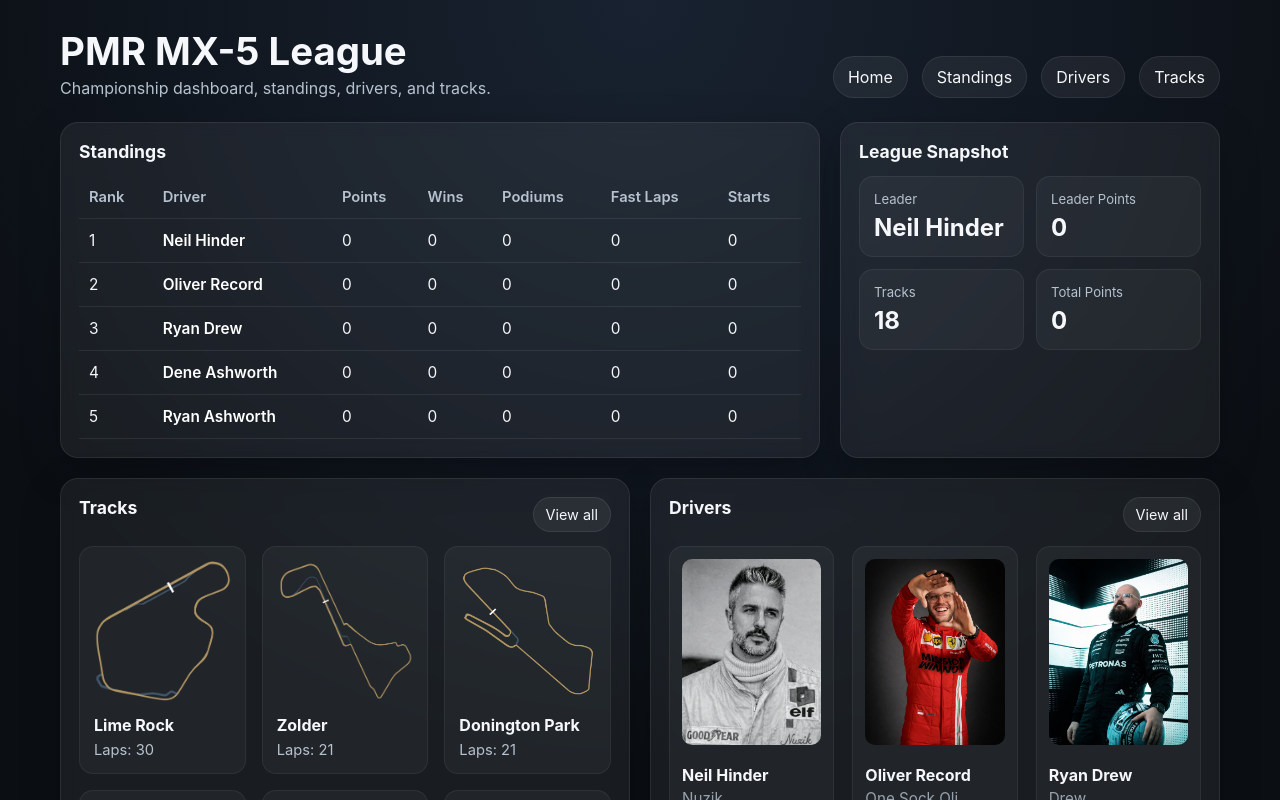
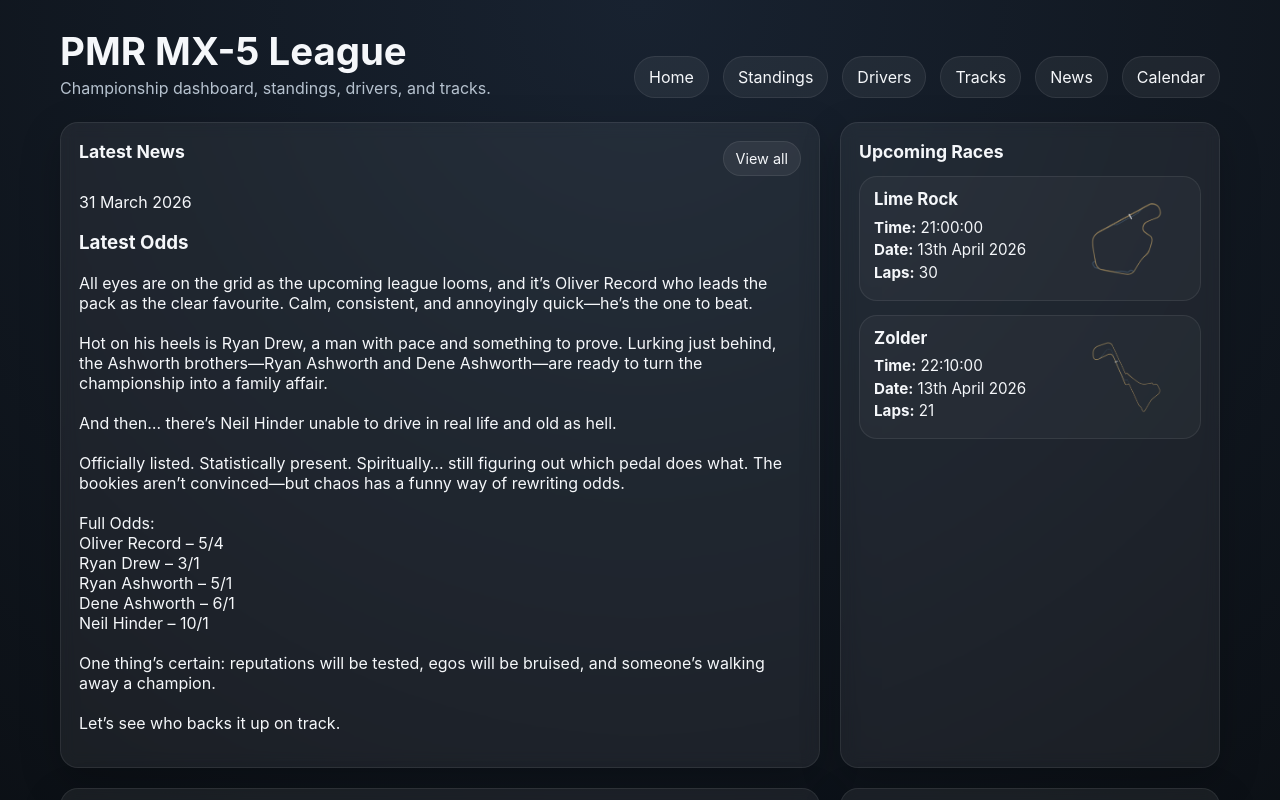
Before and after one commit to Nuzikdude/MX5-League, a React (Vite) app: page / in a window 1280 px wide. Shown: the top 800 px of the page. Built offline with nearby package versions, Linux system fonts and the light colour scheme.

Commit message:
Added news, calendar, UI improvements and track styling

```diff
--- /dev/null
+++ b/public/data/calendar.json
@@ -0,0 +1,110 @@
+[
+  {
+    "track": "Lime Rock",
+    "laps": 30,
+    "date": "13th April 2026",
+    "time": "21:00:00"
+  },
+  {
+    "track": "Zolder",
+    "laps": 21,
+    "date": "13th April 2026",
+    "time": "22:10:00"
+  },
+  {
+    "track": "Donington Park",
+    "laps": 21,
+    "date": "27th April 2026",
+    "time": "21:00:00"
+  },
+  {
+    "track": "Mid-Ohio",
+    "laps": 18,
+    "date": "27th April 2026",
+    "time": "22:10:00"
+  },
+  {
+    "track": "Interlagos",
+    "laps": 17,
+    "date": "11th May 2026",
+    "time": "21:00:00"
+  },
+  {
+    "track": "Red Bull Ring",
+    "laps": 19,
+    "date": "11th May 2026",
+    "time": "22:10:00"
+  },
+  {
+    "track": "Mosport",
+    "laps": 19,
+    "date": "25th May 2026",
+    "time": "21:00:00"
+  },
+  {
+    "track": "Kyalami",
+    "laps": 17,
+    "date": "25th May 2026",
+    "time": "22:10:00"
+  },
+  {
+    "track": "Imola",
+    "laps": 16,
+    "date": "8th June 2026",
+    "time": "21:00:00"
+  },
+  {
+    "track": "Silverstone",
+    "laps": 14,
+    "date": "8th June 2026",
+    "time": "22:10:00"
+  },
+  {
+    "track": "Sebring",
+    "laps": 14,
+    "date": "22nd June 2026",
+    "time": "21:00:00"
+  },
+  {
+    "track": "Daytona Road",
+    "laps": 15,
+    "date": "22nd June 2026",
+    "time": "22:10:00"
+  },
+  {
+    "track": "Monza",
+    "laps": 15,
+    "date": "6th July 2026",
+    "time": "21:00:00"
+  },
+  {
+    "track": "Nürburgring GP",
+    "laps": 14,
+    "date": "6th July 2026",
+    "time": "22:10:00"
+  },
+  {
+    "track": "Spa",
+    "laps": 12,
+    "date": "20th July 2026",
+    "time": "21:00:00"
+  },
+  {
+    "track": "Bathurst",
+    "laps": 12,
+    "date": "20th July 2026",
+    "time": "22:10:00"
+  },
+  {
+    "track": "Takimiya",
+    "laps": 17,
+    "date": "3rd August 2026",
+    "time": "21:00:00"
+  },
+  {
+    "track": "Nordschleife",
+    "laps": 4,
+    "date": "3rd August 2026",
+    "time": "22:10:00"
+  }
+]
--- /dev/null
+++ b/public/data/news.json
@@ -0,0 +1,12 @@
+[
+  {
+    "date": "31 March 2026",
+    "headline": "Latest Odds",
+    "body": "All eyes are on the grid as the upcoming league looms, and it’s Oliver Record who leads the pack as the clear favourite. Calm, consistent, and annoyingly quick—he’s the one to beat.\n\nHot on his heels is Ryan Drew, a man with pace and something to prove. Lurking just behind, the Ashworth brothers—Ryan Ashworth and Dene Ashworth—are ready to turn the championship into a family affair.\n\nAnd then… there’s Neil Hinder unable to drive in real life and old as hell.\n\nOfficially listed. Statistically present. Spiritually… still figuring out which pedal does what. The bookies aren’t convinced—but chaos has a funny way of rewriting odds.\n\nFull Odds:\nOliver Record – 5/4\nRyan Drew – 3/1\nRyan Ashworth – 5/1\nDene Ashworth – 6/1\nNeil Hinder – 10/1\n\nOne thing’s certain: reputations will be tested, egos will be bruised, and someone’s walking away a champion.\n\nLet’s see who backs it up on track."
+  },
+  {
+    "date": "31 March 2026",
+    "headline": "Calendar Added",
+    "body": "Calendar added to the website to make it easier for everyone involved to look at, this includes all of the times Qualifying starts."
+  }
+]
--- a/src/App.jsx
+++ b/src/App.jsx
@@ -32,18 +32,20 @@ function Layout({ league, children }) {
           <p>Championship dashboard, standings, drivers, and tracks.</p>
         </div>
         <nav className="nav">
-          <Link to="/">Home</Link>
-          <Link to="/standings">Standings</Link>
-          <Link to="/drivers">Drivers</Link>
-          <Link to="/tracks">Tracks</Link>
-        </nav>
+        <Link to="/">Home</Link>
+         <Link to="/standings">Standings</Link>
+         <Link to="/drivers">Drivers</Link>
+         <Link to="/tracks">Tracks</Link>
+         <Link to="/news">News</Link>
+        <Link to="/calendar">Calendar</Link>
+    </nav>
       </header>
       {children}
     </div>
   );
 }
 
-function HomePage({ standings, tracks, drivers }) {
+function HomePage({ standings, tracks, drivers, news, calendar }) {
   const topDriver = standings[0];
 
   const totalPoints = useMemo(() => {
@@ -52,6 +54,69 @@ function HomePage({ standings, tracks, drivers }) {
 
   return (
     <>
+      {/* 🔥 NEWS + NEXT EVENT */}
+      <div className="grid">
+        <section className="card">
+          <div className="section-head">
+            <h2 className="section-title">Latest News</h2>
+            <Link className="text-link" to="/news">
+              View all
+            </Link>
+          </div>
+
+          {news?.length > 0 ? (
+            <article>
+              <p>{news[0].date || "-"}</p>
+              <h3>{news[0].headline || "Untitled"}</h3>
+              <p style={{ whiteSpace: "pre-line" }}>{news[0].body || ""}</p>
+            </article>
+          ) : (
+            <p>No news yet</p>
+          )}
+        </section>
+
+        <aside className="card">
+          <h2 className="section-title">Upcoming Races</h2>
+
+          {calendar?.length > 0 ? (
+            <div className="calendar-preview">
+              {calendar.slice(0, 2).map((race, index) => {
+                const linkedTrack = tracks.find(
+                  (t) =>
+                    (t.name || t.track || "").toLowerCase() ===
+                    (race.track || "").toLowerCase()
+                );
+
+                return (
+                  <Link
+                    key={`${race.track}-${race.date}-${race.time}-${index}`}
+                    className="calendar-race-card"
+                    to={trackHref(linkedTrack || race)}
+                  >
+                    <div className="calendar-race-copy">
+                      <h3>{race.track}</h3>
+                      <p><strong>Time:</strong> {race.time}</p>
+                      <p><strong>Date:</strong> {race.date}</p>
+                      <p><strong>Laps:</strong> {race.laps}</p>
+                    </div>
+
+                    {linkedTrack?.image ? (
+                      <img
+                        src={linkedTrack.image}
+                        alt={race.track}
+                        className="calendar-race-image"
+                      />
+                    ) : null}
+                  </Link>
+                );
+              })}
+            </div>
+          ) : (
+            <p>No races scheduled</p>
+          )}
+        </aside>
+      </div>
+
       <div className="grid">
         <section className="card">
           <h2 className="section-title">Standings</h2>
@@ -313,6 +378,68 @@ function TracksPage({ tracks }) {
   );
 }
 
+function NewsPage({ news }) {
+  return (
+    <section className="card">
+      <h2 className="section-title">News</h2>
+      <div className="news-list">
+        {news?.length ? (
+          news.map((item, index) => (
+            <article key={index} className="mini-card">
+              <p>{item.date || "-"}</p>
+              <h3>{item.headline || "Untitled"}</h3>
+              <p>{item.body || ""}</p>
+            </article>
+          ))
+        ) : (
+          <p>No news yet.</p>
+        )}
+      </div>
+    </section>
+  );
+}
+
+function CalendarPage({ calendar }) {
+  return (
+    <section className="card">
+      <div className="section-head">
+        <h2 className="section-title">Calendar</h2>
+      </div>
+
+      {calendar?.length ? (
+        <table className="table">
+          <thead>
+            <tr>
+              <th>Track</th>
+              <th>Date</th>
+              <th>Time</th>
+              <th>Laps</th>
+              <th></th>
+            </tr>
+          </thead>
+          <tbody>
+            {calendar.map((race, index) => (
+              <tr key={`${race.track}-${race.date}-${race.time}-${index}`}>
+                <td>{race.track}</td>
+                <td>{race.date}</td>
+                <td>{race.time}</td>
+                <td>{race.laps ?? "-"}</td>
+                <td>
+                  <Link className="text-link" to={trackHref(race)}>
+                    Track page
+                  </Link>
+                </td>
+              </tr>
+            ))}
+          </tbody>
+        </table>
+      ) : (
+        <p>No calendar entries yet.</p>
+      )}
+    </section>
+  );
+}
+
 function TrackPage({ trackPages, drivers }) {
   const { id } = useParams();
   const track = trackPages.find((t) => t.id === id);
@@ -390,6 +517,8 @@ function App() {
   const [driverPages, setDriverPages] = useState([]);
   const [trackPages, setTrackPages] = useState([]);
   const [league, setLeague] = useState(null);
+  const [news, setNews] = useState([]);
+  const [calendar, setCalendar] = useState([]);
 
   const standings = useMemo(() => {
     if (!trackPages.length) return [];
@@ -453,12 +582,16 @@ function App() {
       fetch("/data/driver-pages.json").then((res) => res.json()),
       fetch("/data/track-pages.json").then((res) => res.json()),
       fetch("/data/league.json").then((res) => res.json()),
-    ]).then(([tracksData, driversData, driverPagesData, trackPagesData, leagueData]) => {
+      fetch("/data/news.json").then((res) => res.json()),
+      fetch("/data/calendar.json").then((res) => res.json()),
+    ]).then(([tracksData, driversData, driverPagesData, trackPagesData, leagueData, newsData, calendarData]) => {
       setTracks(tracksData);
       setDrivers(driversData);
       setDriverPages(driverPagesData);
       setTrackPages(trackPagesData);
       setLeague(leagueData);
+      setNews(newsData);
+      setCalendar(calendarData);
     });
   }, []);
 
@@ -466,9 +599,22 @@ function App() {
     <BrowserRouter>
       <Layout league={league}>
         <Routes>
-          <Route path="/" element={<HomePage standings={standings} tracks={tracks} drivers={drivers} />} />
+          <Route
+            path="/"
+            element={
+              <HomePage
+                standings={standings}
+                tracks={tracks}
+                drivers={drivers}
+                news={news}
+                calendar={calendar}
+              />
+            }
+          />
           <Route path="/standings" element={<StandingsPage standings={standings} drivers={drivers} />} />
           <Route path="/drivers" element={<DriversPage drivers={drivers} />} />
+          <Route path="/news" element={<NewsPage news={news} />} />
+          <Route path="/calendar" element={<CalendarPage calendar={calendar} />} />
           <Route
   path="/drivers/:id"
   element={<DriverPage driverPages={driverPages} standings={standings} />}
--- a/src/index.css
+++ b/src/index.css
@@ -243,10 +243,18 @@ tbody tr:hover {
 
 .card-image {
   width: 100%;
-  height: 140px;
-  object-fit: cover;
-  border-radius: 10px;
-  margin-bottom: 10px;
+  height: 180px;
+  object-fit: contain;
+  object-position: center;
+  border-radius: 12px;
+  margin-bottom: 12px;
+  padding: 12px;
+  background: linear-gradient(
+    180deg,
+    rgba(255, 255, 255, 0.03),
+    rgba(255, 255, 255, 0.015)
+  );
+  opacity: 0.95;
 }
 
 @media (min-width: 1100px) {
@@ -424,3 +432,68 @@ tbody tr:hover {
   border-color: rgba(255, 255, 255, 0.16);
   background: rgba(255, 255, 255, 0.07);
 }
+.calendar-preview {
+  display: grid;
+  gap: 14px;
+}
+
+.calendar-race-card {
+  display: grid;
+  grid-template-columns: minmax(0, 1fr) 120px;
+  align-items: center;
+  gap: 14px;
+  padding: 14px;
+  border-radius: 18px;
+  text-decoration: none;
+  color: inherit;
+  border: 1px solid rgba(255, 255, 255, 0.08);
+  background: rgba(255, 255, 255, 0.03);
+  transition: transform 0.18s ease, border-color 0.18s ease, background 0.18s ease;
+  min-height: 120px;
+}
+
+.calendar-race-card:hover {
+  transform: translateY(-2px);
+  border-color: rgba(255, 255, 255, 0.18);
+  background: rgba(255, 255, 255, 0.05);
+}
+
+.calendar-race-copy {
+  min-width: 0;
+}
+
+.calendar-race-copy h3 {
+  margin: 0 0 10px;
+  font-size: 1.05rem;
+  line-height: 1.05;
+}
+
+.calendar-race-copy p {
+  margin: 4px 0;
+  color: #f5f7fa;
+  font-size: 0.95rem;
+  line-height: 1.2;
+}
+
+.calendar-race-image {
+  width: 120px;
+  height: 72px;
+  object-fit: contain;
+  justify-self: end;
+  align-self: center;
+  opacity: 0.75;
+  border-radius: 10px;
+}
+
+@media (max-width: 640px) {
+  .calendar-race-card {
+    grid-template-columns: 1fr;
+    min-height: unset;
+  }
+
+  .calendar-race-image {
+    justify-self: start;
+    width: 110px;
+    height: 66px;
+  }
+}
```
Also changed, not shown: Update flow.txt (added), 2 other files (tests, documents, lock files or other folders).
